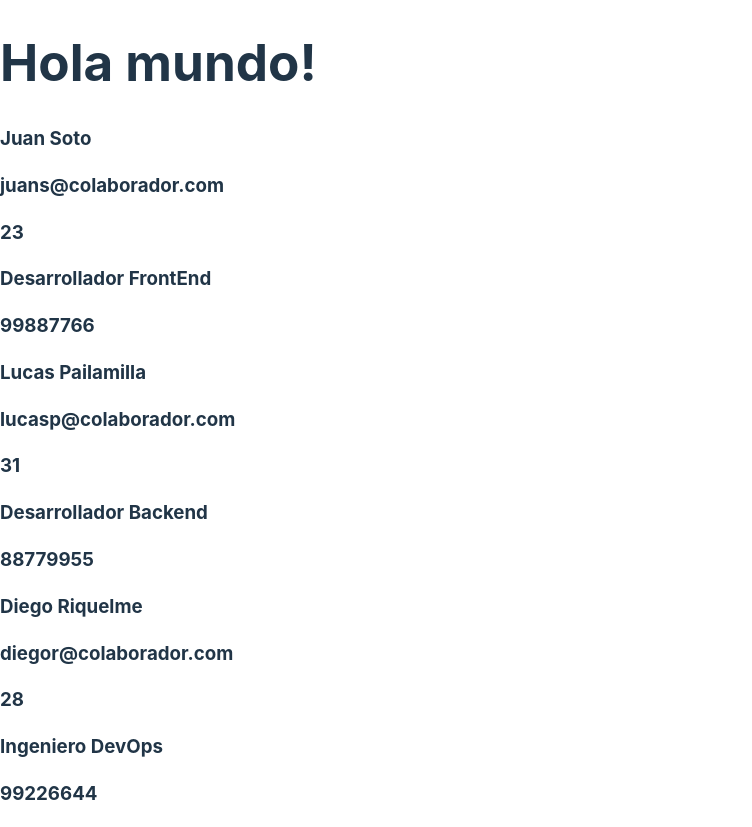
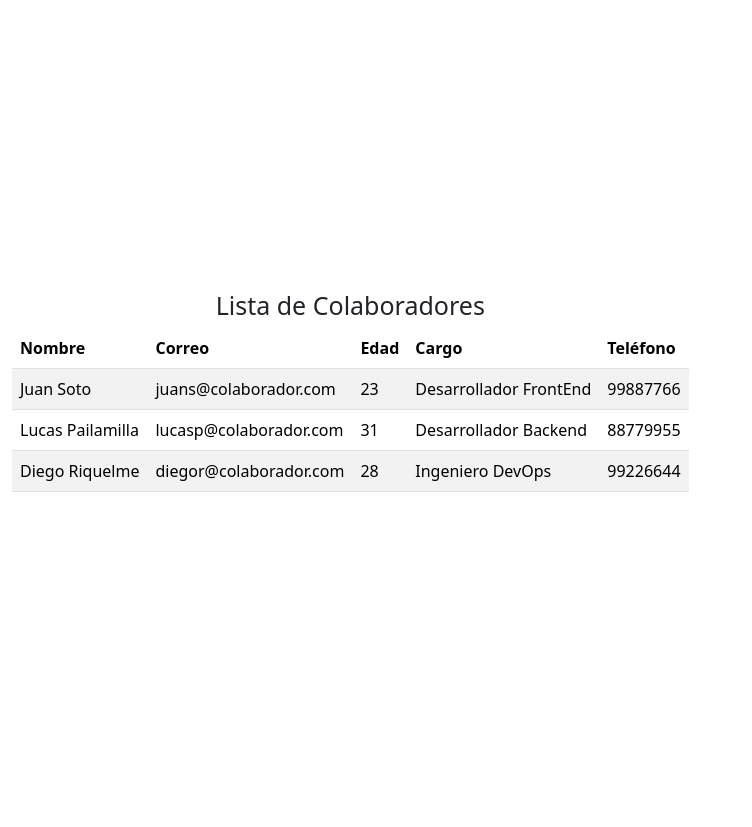
Before and after one commit to Andremis4/renderizacion, a React (Vite) app: page / in a window 1280 px wide. Shown: the whole page, without its empty margins (0-752 px from the left). After the commit the page ends 800 px from the top, so only its background shows below. Built offline with nearby package versions, Linux system fonts and the light colour scheme.

Commit message:
se edita lista

```diff
--- a/package.json
+++ b/package.json
@@ -10,6 +10,7 @@
     "preview": "vite preview"
   },
   "dependencies": {
+    "bootstrap": "^5.3.3",
     "react": "^18.2.0",
     "react-dom": "^18.2.0"
   },
--- a/src/App.jsx
+++ b/src/App.jsx
@@ -1,27 +1,58 @@
-import { useState } from "react"
-import { BaseColaboradores } from "./assets/BaseColaboradores"
+import React from 'react';
+import 'bootstrap/dist/css/bootstrap.min.css';
 
-function App () {
-  const [personas, setPersonas] = useState(BaseColaboradores)
-  console.log(personas)
+const CollaboratorsList = () => {
+  const collaborators = [
+    {
+      name: 'Juan Soto',
+      email: 'juans@colaborador.com',
+      age: 23,
+      role: 'Desarrollador FrontEnd',
+      phone: '99887766',
+    },
+    {
+      name: 'Lucas Pailamilla',
+      email: 'lucasp@colaborador.com',
+      age: 31,
+      role: 'Desarrollador Backend',
+      phone: '88779955',
+    },
+    {
+      name: 'Diego Riquelme',
+      email: 'diegor@colaborador.com',
+      age: 28,
+      role: 'Ingeniero DevOps',
+      phone: '99226644',
+    },
+  ];
+
   return (
+    <div className="container">
+      <h1 style={{fontSize:"25px", textAlign:"center"}}>Lista de Colaboradores</h1>
+      <table className="table table-striped">
+        <thead>
+          <tr>
+            <th>Nombre</th>
+            <th>Correo</th>
+            <th>Edad</th>
+            <th>Cargo</th>
+            <th>Teléfono</th>
+          </tr>
+        </thead>
+        <tbody>
+          {collaborators.map((collaborator) => (
+            <tr key={collaborator.email}>
+              <td>{collaborator.name}</td>
+              <td>{collaborator.email}</td>
+              <td>{collaborator.age}</td>
+              <td>{collaborator.role}</td>
+              <td>{collaborator.phone}</td>
+            </tr>
+          ))}
+        </tbody>
+      </table>
+    </div>
+  );
+};
 
-    <>
-      <h1> Hola mundo! </h1>
-      {personas.map (dato =>
-      <article>
-        <h3>{dato.nombre}</h3>
-        <h3>{dato.correo}</h3>
-        <h3>{dato.edad}</h3>
-        <h3>{dato.cargo}</h3>
-        <h3>{dato.telefono}</h3>
-
-
-      </article>)}
-    </>
-  )
-
-}
-
-
-export default App
+export default CollaboratorsList;
```
Also changed, not shown: 1 other file (tests, documents, lock files or other folders).
